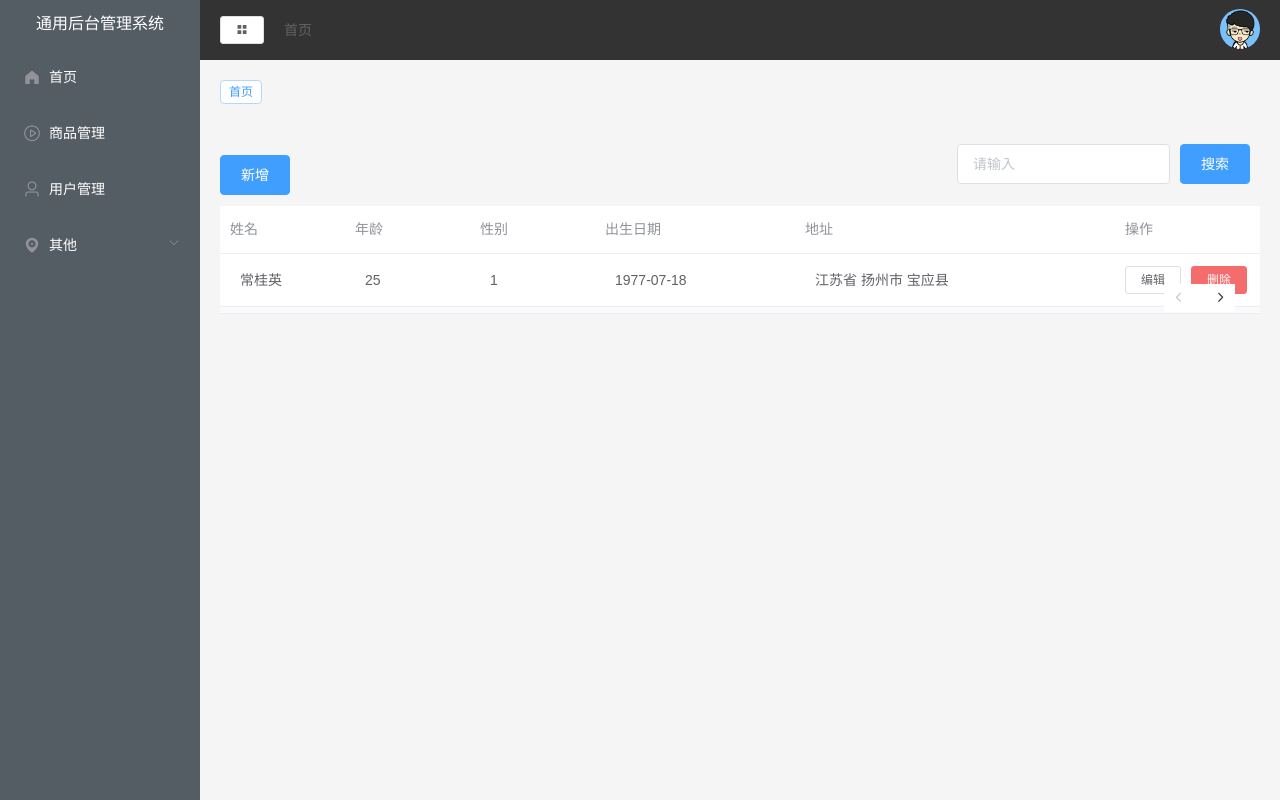
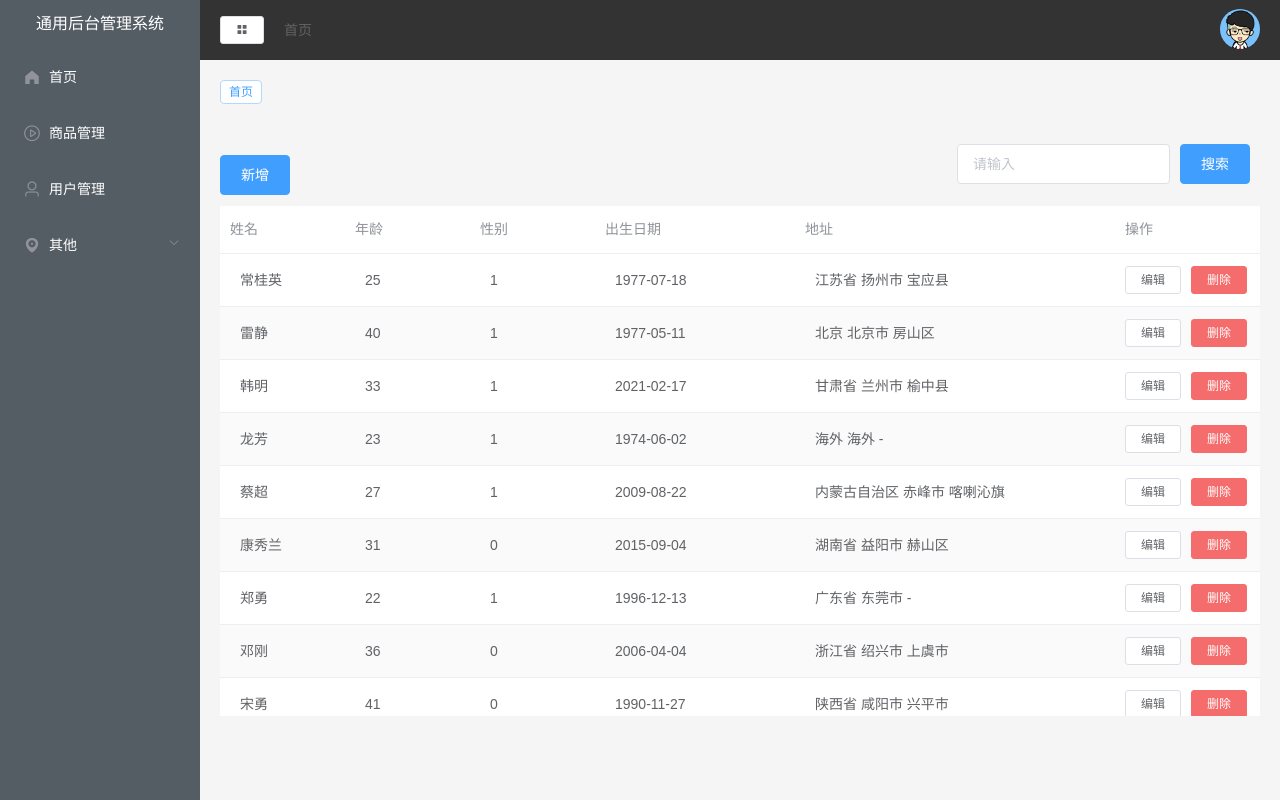
Before and after one commit to KurjaScript/view-manage, a Vue app: page /user in a window 1280 px wide. Built offline with nearby package versions, Linux system fonts and the light colour scheme.

Commit message:
解决tabel组件使用时出现的bug

```diff
--- a/src/components/CommonTable.vue
+++ b/src/components/CommonTable.vue
@@ -55,7 +55,7 @@ export default {
 </script>
 <style lang="less" scoped>
 .common-table {
-    height: calc(100% -62px);
+    height: 600px;
     background: #fff;
     position: relative;
     .pager {
--- a/views/User/index.vue
+++ b/views/User/index.vue
@@ -39,7 +39,7 @@
 <script>
 import CommonForm from '../../src/components/CommonForm.vue';
 import CommonTable from '../../src/components/CommonTable.vue';
-import {getUser} from  '../../api/data'
+import {getUser} from  '../../api/data';
 export default {
     name: 'UsEr',
     components: {
@@ -168,7 +168,7 @@ export default {
                     item.sexLabel = item.sex === 0 ? "女" : "男"
                     return item
                 })
-                this.config.total = res.count
+                this.config.total = res.data.count
                 this.config.loading = false
             })
         },
@@ -178,7 +178,7 @@ export default {
             this.isShow = true
             this.operateForm = row
         },
-        delUser() {
+        delUser(row) {
             this.$confirm("此操作将永久删除该文件，是否继续？", "提示", {
                 confirmButtonText: "确认",
                 cancelButtonText: "取消",
```
